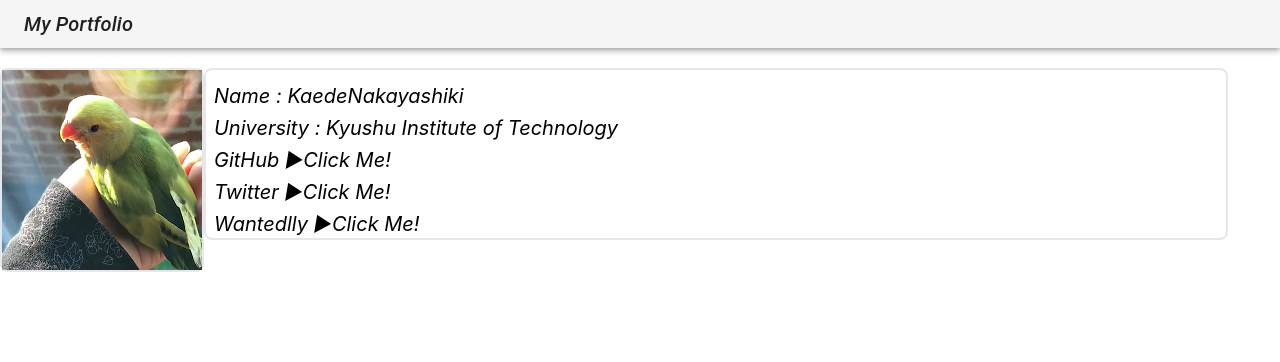
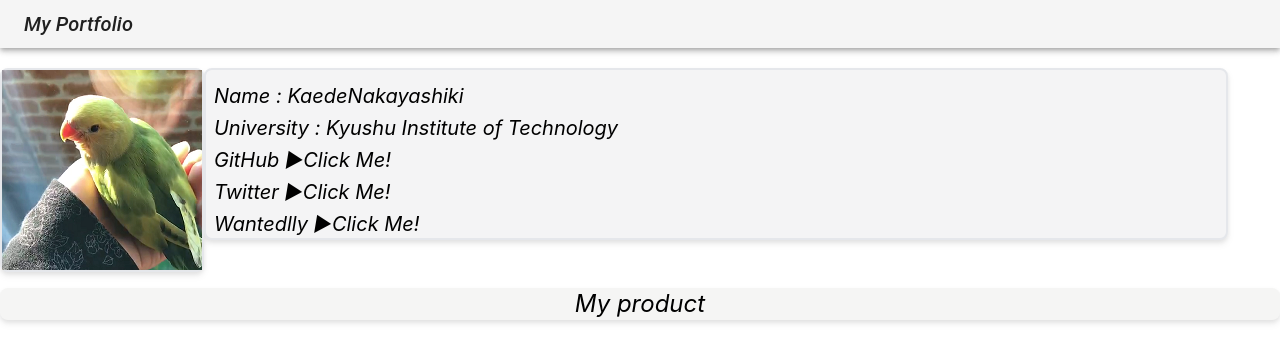
Before and after one commit to naka520/myportfolio, a React (Create React App) app: page / in a window 1280 px wide. Shown: the top 362 px of the page. Built offline with nearby package versions, Linux system fonts and the light colour scheme.

Commit message:
"add" プロダクトバーの追加

```diff
--- a/src/component/Page.js
+++ b/src/component/Page.js
@@ -10,11 +10,11 @@ function Page() {
     <div>
       <Header />
       <div className="prof">
-        <ul className="profile">
+        <ul className="profile drop-shadow-md">
           <li className="border-2 rounded-tl-lg rounded-tr-lg rounded-br-lg rounded-bl-lg">
             <img src={Pipi}></img>
           </li>
-          <li className="border-2 h-4/5 w-4/5 rounded-tl-lg rounded-tr-lg rounded-br-lg rounded-bl-lg">
+          <li className="border-2 h-4/5 w-4/5 rounded-tl-lg rounded-tr-lg rounded-br-lg rounded-bl-lg bg-zinc-100">
             <Stack>
               <ul className="mt-2  text-left text-xl">
                 <li className="mt-1 ml-2">
@@ -49,6 +49,11 @@ function Page() {
           </li>
         </ul>
       </div>
+      <div>
+        <h1 className="mt-4 bg-stone-100 text-2xl italic rounded-tl-lg rounded-tr-lg rounded-br-lg rounded-bl-lg drop-shadow-md">
+          My product
+        </h1>
+      </div>
     </div>
   );
 }
```
